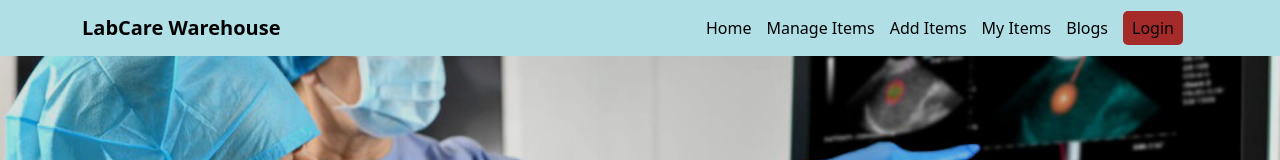
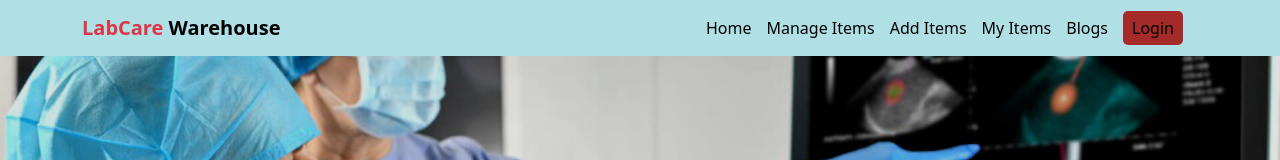
Before and after one commit to laizuakram1/warehouse-management-client, a React (Create React App) app: page / in a window 1280 px wide. Shown: the top 160 px of the page. Built offline with nearby package versions, Linux system fonts and the light colour scheme; no server answers.

Commit message:
change logo color

```diff
--- a/src/pages/shared/Header/Header.js
+++ b/src/pages/shared/Header/Header.js
@@ -38,7 +38,7 @@ const Header = () => {
     <div>
       <Navbar className='fixed-top navbar '>
         <Container>
-          <Link className='brandName' to="/">LabCare Warehouse</Link>
+          <Link className='brandName' to="/"><span className='text-danger'>LabCare</span> Warehouse</Link>
           <Nav className="ms-auto navItem">
             <Link to='/'>Home</Link>
             <Link to='/manageInventory'>Manage Items</Link>
```
